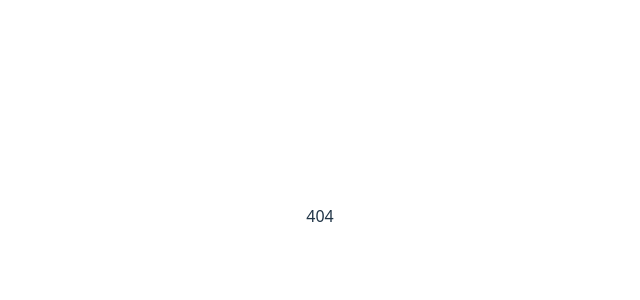
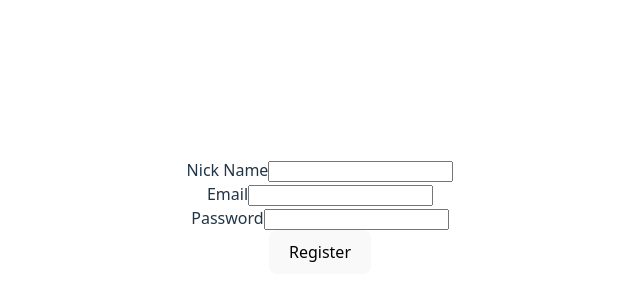
Before and after one commit to felipebel25/React-Basics, a React (Vite) app: page /register-form in a window 1280 px wide. Shown: the part 184-484 px from the top of the page, without its empty margins (320-960 px from the left). Built offline with nearby package versions, Linux system fonts and the light colour scheme.

Commit message:
Basic Form

```diff
--- a/src/App.jsx
+++ b/src/App.jsx
@@ -7,6 +7,7 @@ import { Portal } from "./components/Portal";
 import { HooksUseCallback } from "./components/HooksUseCallback";
 import { HooksUseMemo } from "./components/HooksUseMemo";
 import HOCExample from "./components/HOC/HighOrderComponent.tsx";
+import { RegisterForm } from './components/RegisterForm/RegisterForm';
 
 function App() {
   return (
@@ -15,6 +16,7 @@ function App() {
         <Route path="/" element={<HooksUseMemo />} />
         <Route path="/callback" element={<HooksUseCallback />} />
         <Route path="/hoc" element={<HOCExample />} />
+        <Route path="/register-form" element={<RegisterForm />} />
 
         <Route path="/portal" element={<Portal />} />
         <Route path="/params/:slug" element={<Params />} />
--- a/src/components/HOC/HighOrderComponent.tsx
+++ b/src/components/HOC/HighOrderComponent.tsx
@@ -30,7 +30,7 @@ const Repos = ({ isLoading, error, data }: ReposInjectedProps) => {
         <ul>
             {data.map((repo) => (
                 <li key={repo.id}>
-                    <a href={repo.html_url}>{repo.full_name}</a>
+                    <a href={repo.html_url} target="__blank" rel="noopener noreferrer" >{repo.full_name}</a>
                 </li>
             ))}
         </ul>
--- /dev/null
+++ b/src/components/RegisterForm/RegisterForm.tsx
@@ -0,0 +1,34 @@
+import { useState } from "react"
+
+export const RegisterForm = () => {
+    const [userName, setUserName] = useState('');
+    const [email, setEmail] = useState('');
+    const [password, setPassword] = useState('');
+
+    const register = (e: React.FormEvent<HTMLFormElement>) => {
+        e.preventDefault();
+        console.log('register', userName, email, password);
+    }
+
+
+    return (
+        <div>
+            <form onSubmit={register}>
+                <div>
+                    <label>Nick Name</label>
+                    <input value={userName} onChange={((e) => setUserName(e.target.value))} />
+                </div>
+                <div>
+                    <label>Email</label>
+                    <input value={email} onChange={((e) => setEmail(e.target.value))} />
+                </div>
+                <div>
+                    <label>Password</label>
+                    <input value={password} onChange={((e) => setPassword(e.target.value))} />
+                </div>
+                <button>Register</button>
+            </form>
+
+        </div>
+    )
+}
```
